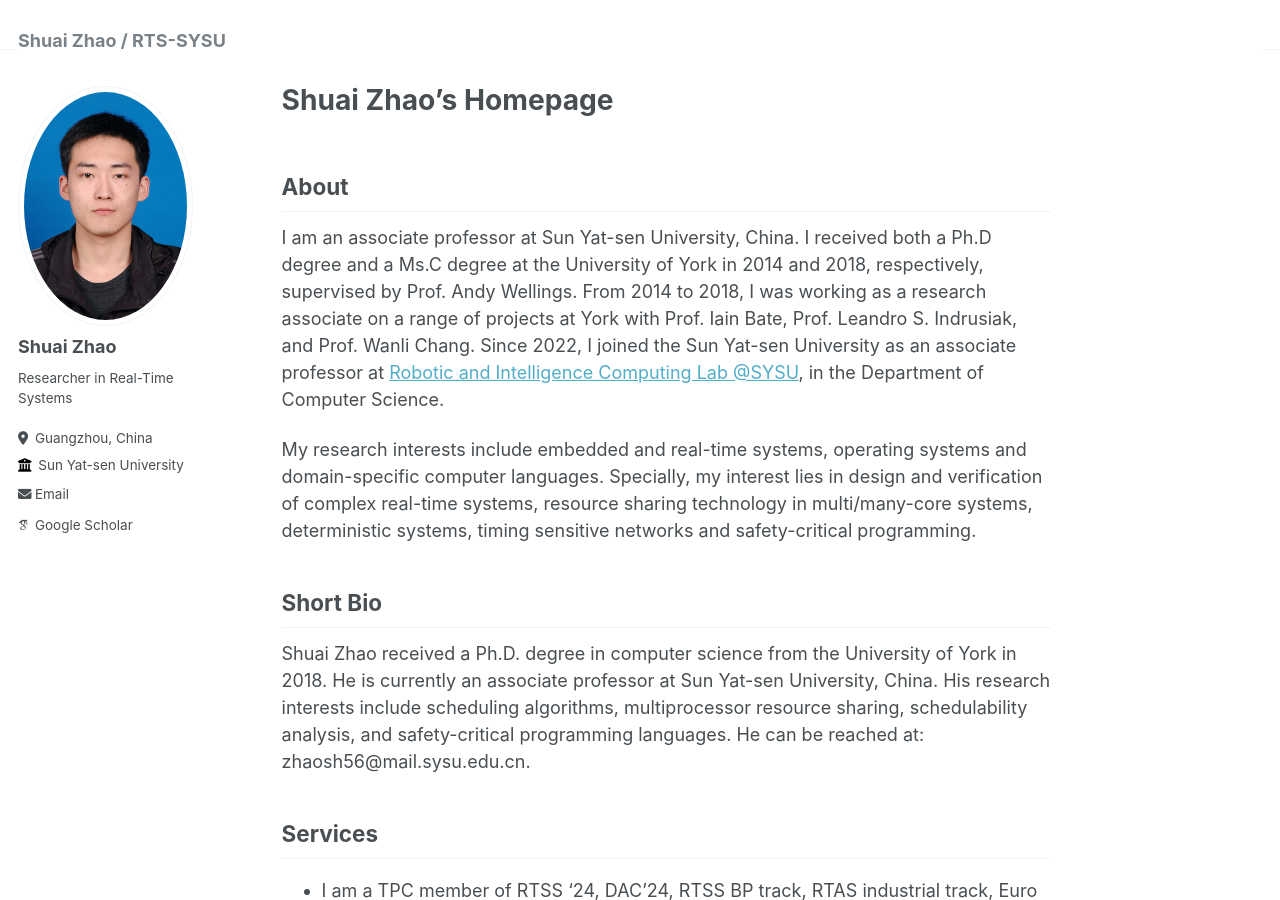
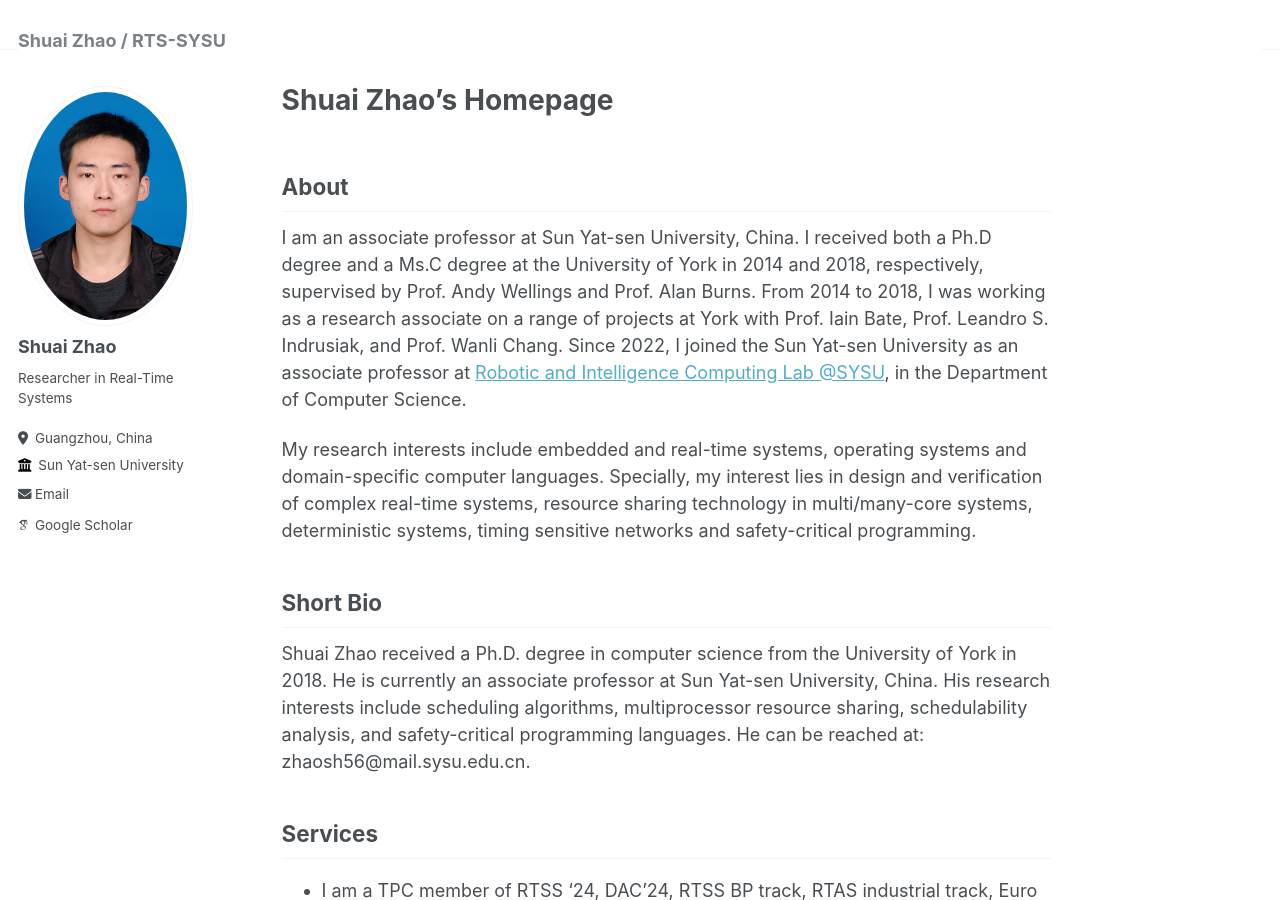
Before and after one commit to zs673/zs673.github.io, a Jekyll site: the page built from _pages/about.md, in a window 1280 px wide and 900 px high. Built offline with Jekyll 4.4.1, drawn with Linux system fonts in a browser that asks for light colours; some web fonts are replaced.

Commit message:
Update academic background in about.md

```diff
--- a/_pages/about.md
+++ b/_pages/about.md
@@ -11,7 +11,7 @@ redirect_from:
 
 About
 ------
-I am an associate professor at Sun Yat-sen University, China. I received both a Ph.D degree and a Ms.C degree at the University of York in 2014 and 2018, respectively, supervised by Prof. Andy Wellings. From 2014 to 2018, I was working as a research associate on a range of projects at York with Prof. Iain Bate, Prof. Leandro S. Indrusiak, and Prof. Wanli Chang. Since 2022, I joined the Sun Yat-sen University as an associate professor at [Robotic and Intelligence Computing Lab @SYSU](https://www.usilab.cn/), in the Department of Computer Science.
+I am an associate professor at Sun Yat-sen University, China. I received both a Ph.D degree and a Ms.C degree at the University of York in 2014 and 2018, respectively, supervised by Prof. Andy Wellings and Prof. Alan Burns. From 2014 to 2018, I was working as a research associate on a range of projects at York with Prof. Iain Bate, Prof. Leandro S. Indrusiak, and Prof. Wanli Chang. Since 2022, I joined the Sun Yat-sen University as an associate professor at [Robotic and Intelligence Computing Lab @SYSU](https://www.usilab.cn/), in the Department of Computer Science.
 
 My research interests include embedded and real-time systems, operating systems and domain-specific computer languages. Specially, my interest lies in design and verification of complex real-time systems, resource sharing technology in multi/many-core systems, deterministic systems, timing sensitive networks and safety-critical programming.
 
```
